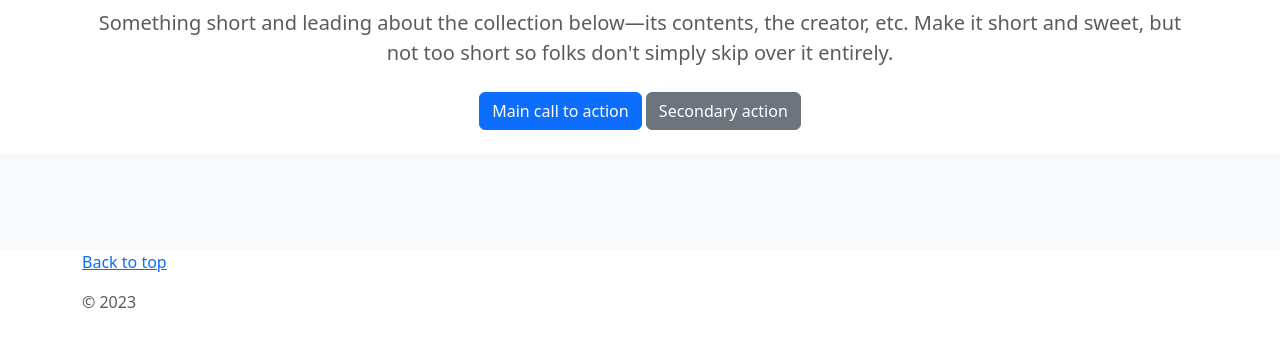
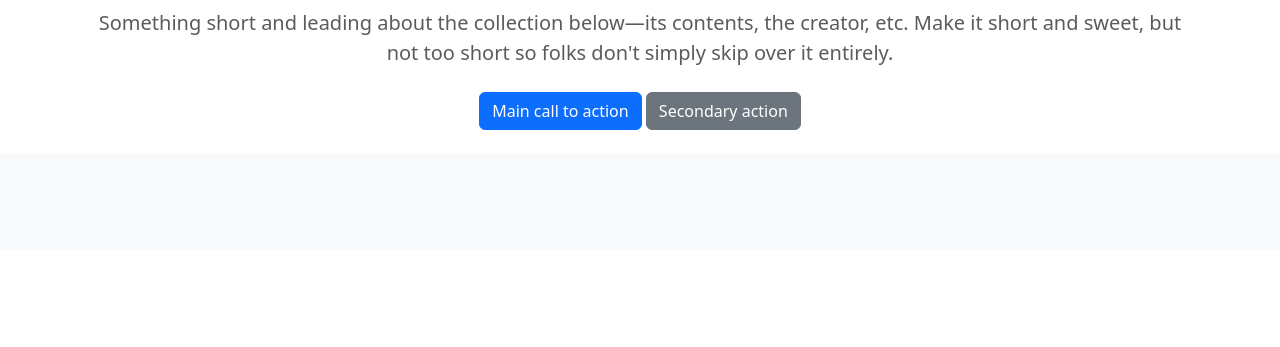
Before and after one commit to svetlanaromanenko06/django_project_online_shop, a Django app: template catalog/templates/catalog/base.html in a window 1280 px wide. Shown: the part 56-403 px from the top of the page. Run offline with Django 4.2, Linux system fonts and the light colour scheme; the template is opened without the code that fills it, so the values that code supplies are empty; some libraries are stand-ins or nearby versions.

Commit message:
added base.html

```diff
--- a/catalog/templates/catalog/base.html
+++ b/catalog/templates/catalog/base.html
@@ -86,15 +86,7 @@
 
 </main>
 
-<footer class="text-muted">
-    <div class="container">
-        <p class="float-right">
-            <a href="#">Back to top</a>
-        </p>
-        <p>&copy; 2023</p>
 
-    </div>
-</footer>
 
 <!-- Bootstrap core JavaScript
 ================================================== -->
```
